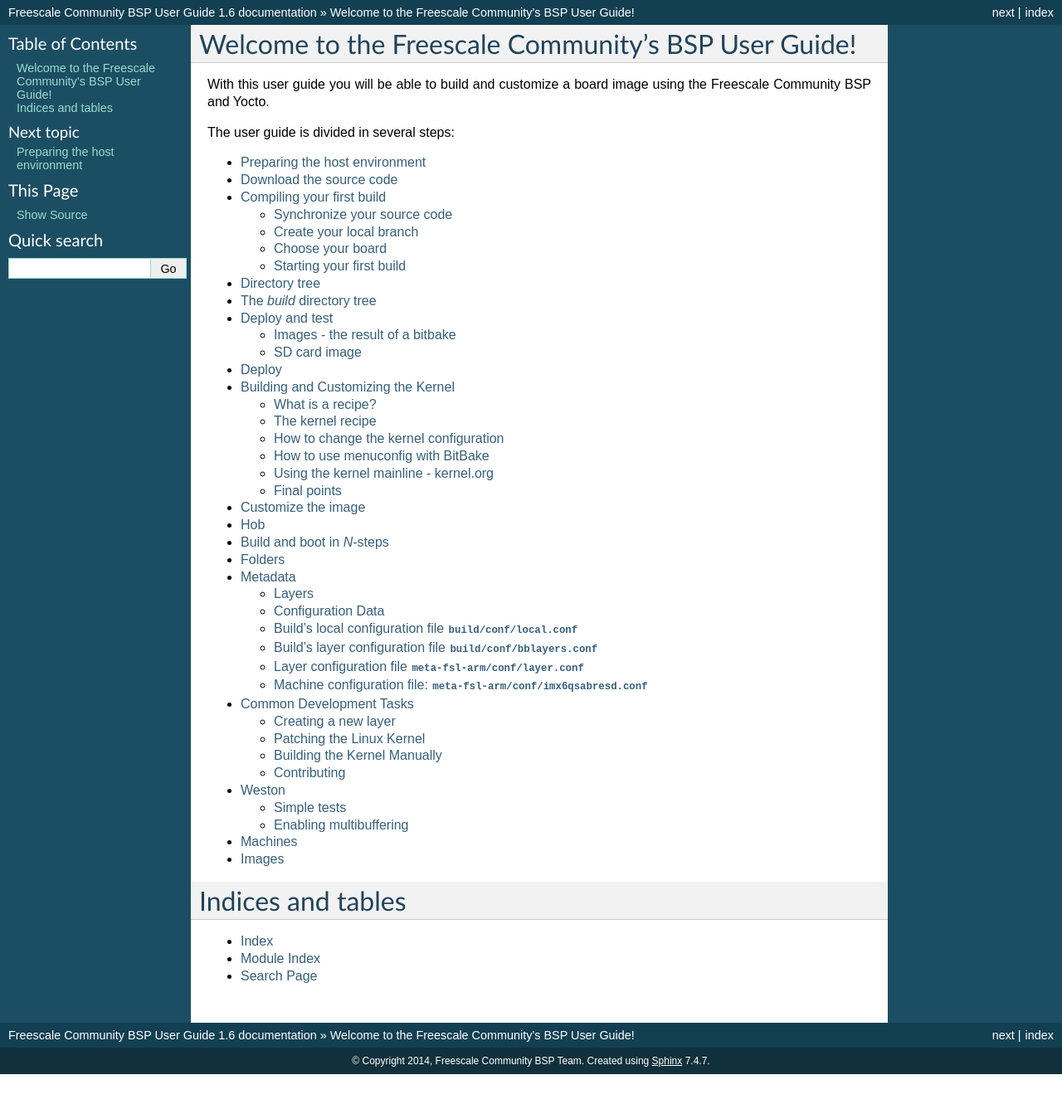
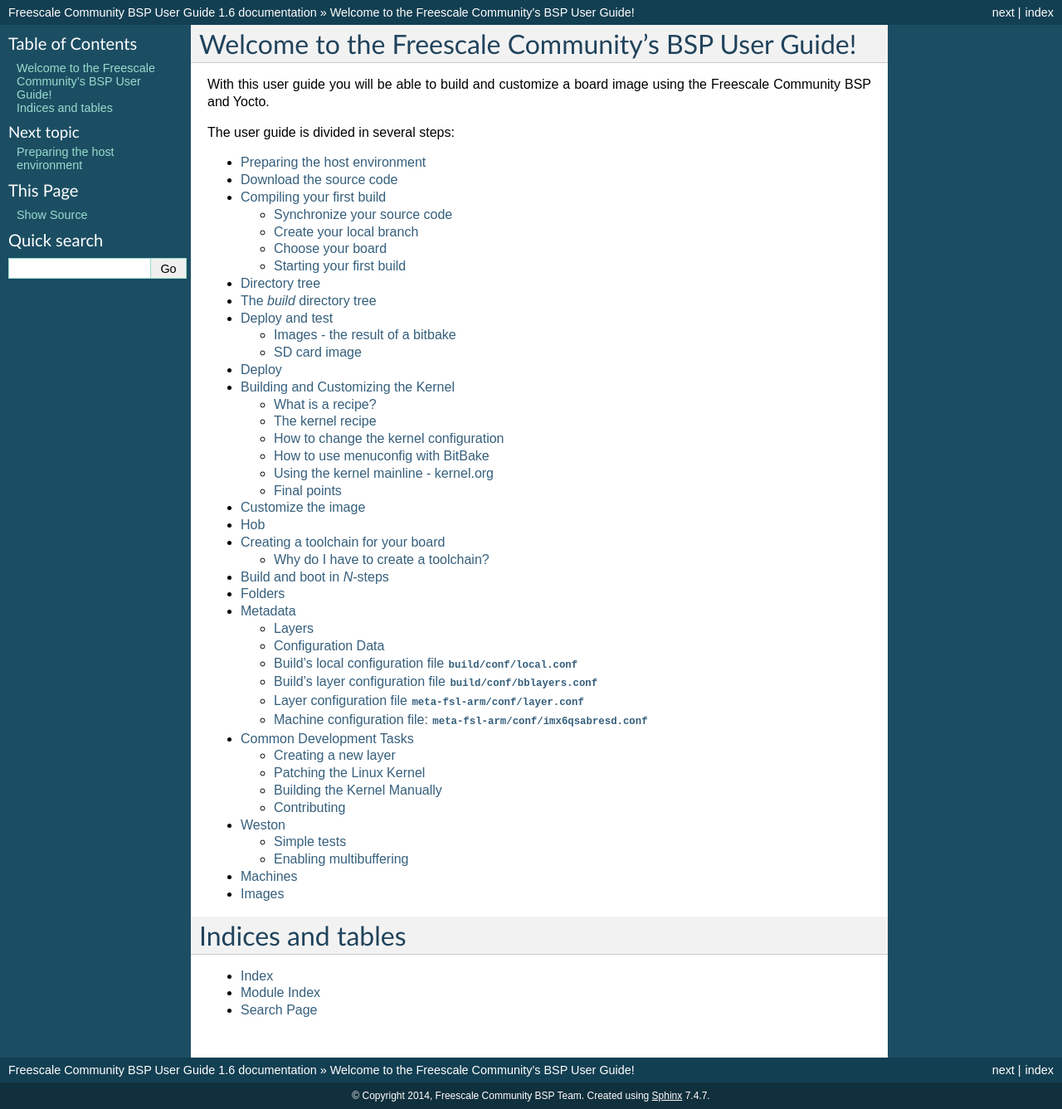
Before and after one commit to Freescale/Documentation, a Sphinx documentation site: the page built from user-guide/source/index.rst, in a window 1280 px wide. Shown: the whole page at 83% size. Built offline with Sphinx 7.4.7, drawn with Linux system fonts in a browser that asks for light colours; before the commit the page ends 1295 px from its top, so only the background shows below that; some of the changed lines change nothing that is shown.

Commit message:
UG: add toolchain
Signed-off-by: Lucas Dutra Nunes <ldnunes@ossystems.com.br>

```diff
--- a/user-guide/source/index.rst
+++ b/user-guide/source/index.rst
@@ -20,6 +20,7 @@
    deploy-test
    kernel
    customize-image
+   toolchain
    nsteps
    folders
    metadata
--- /dev/null
+++ b/user-guide/source/toolchain.rst
@@ -0,0 +1,44 @@
+Creating a toolchain for your board
+===================================
+
+To help you develop for your board you can build a toolchain image. The
+toolchain includes all the necessary programs and libraries you defined to be
+used on the board.
+
+To create the package just run BitBake with this image:
+
+.. literalinclude:: code-blocks/toolchain/bitbake-meta-toolchain.sh
+   :language: console
+
+As any other image, it does take some time to build. After the build it will be
+available at *tmp/deploy/sdk*. Copy to the host machine and install it:
+
+.. literalinclude:: code-blocks/toolchain/install-toolchain.sh
+   :language: console
+
+To start using it you must set up the environment to use it's binaries instead
+of the ones from the host machine. You can do that by using your shell command
+to load a script, similarly on how you did at the start of this user guide:
+
+.. literalinclude:: code-blocks/toolchain/setup-toolchain-environment.sh
+   :language: console
+
+With this the called compiler, linker, and other programs are going to be the
+ones generated with the toolchain. Also, all the compiled binaries are going to
+be generated for the board architecture.
+
+This makes developing and testing programs for the board much easier than
+generating a complete image everytime you want to change anything.
+
+Why do I have to create a toolchain?
+************************************
+
+The Yocto Project tools are not intended to be used to package development. They
+are used to *create* Linux distributions. It's intended to be a image builder, a
+rootfs creator. See more about what The Yocto project is about on the Project's
+`about page <https://www.yoctoproject.org/about>`_ and `here
+<http://mulhern-at-yocto.dreamwidth.org/2252.html>`_
+
+So, Yocto itself should not be used to "develop" a new package. Although, Yocto
+can help creating a environment for development like meta-toolchain or Eclipse
+ADT.
```
Also changed, not shown: 3 other files.
